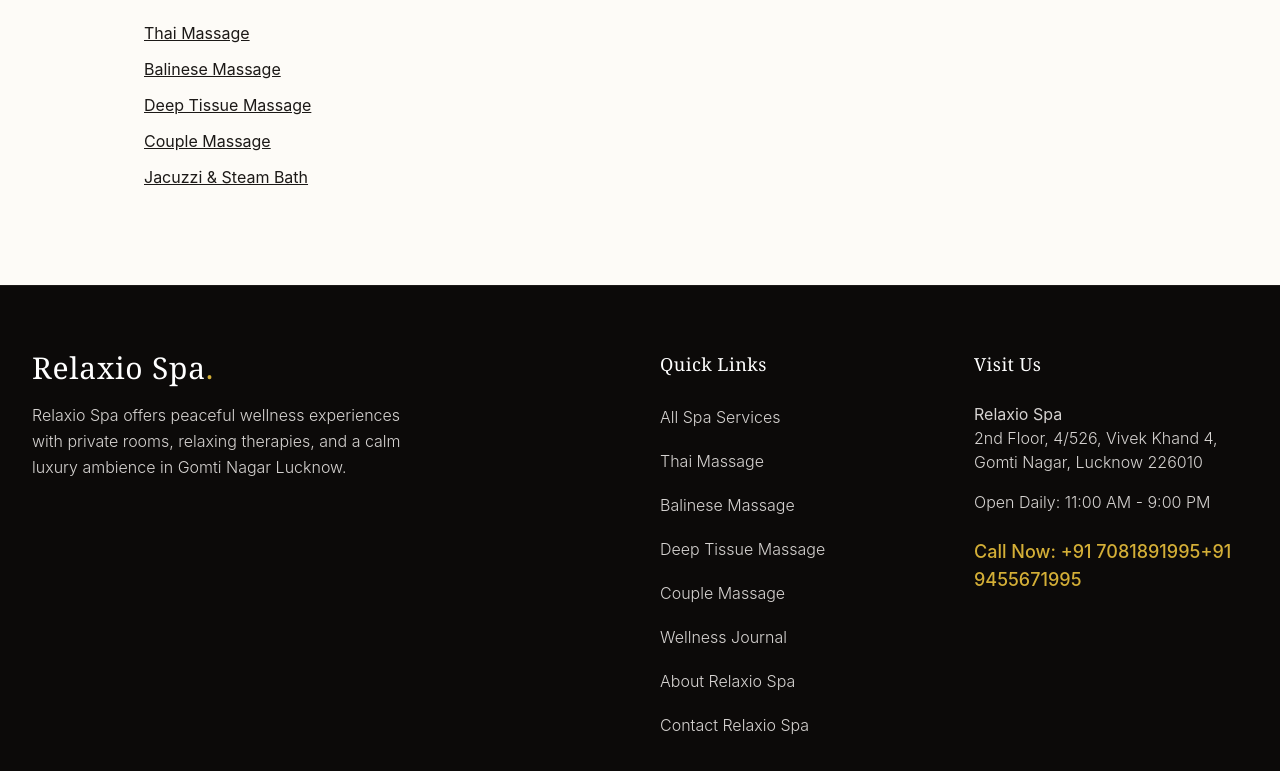
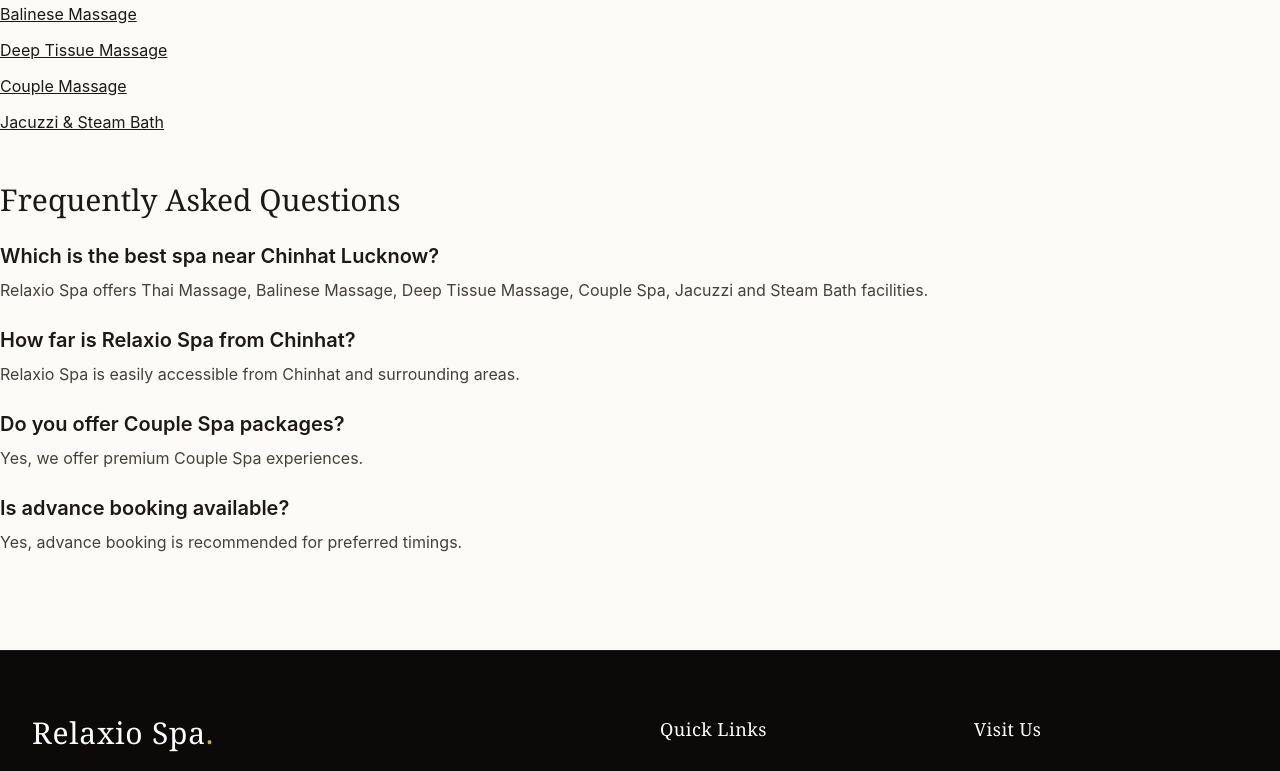
Before and after one commit to verpankaj2025-ops/relaxio-spa-gomti-nagar, a Next.js app: page /spa-in-chinhat-lucknow in a window 1280 px wide. Shown: the part 929-1700 px from the top of the page. Built offline with nearby package versions, Linux system fonts and the light colour scheme; a web font is replaced by a local one.

Commit message:
SEO: Location page FAQ schema

```diff
--- a/app/spa-in-chinhat-lucknow/page.tsx
+++ b/app/spa-in-chinhat-lucknow/page.tsx
@@ -19,8 +19,56 @@
 },
 };
 
+const faqSchema = {
+  "@context": "https://schema.org",
+  "@type": "FAQPage",
+  mainEntity: [
+    {
+      "@type": "Question",
+      name: "Which is the best spa near Chinhat Lucknow?",
+      acceptedAnswer: {
+        "@type": "Answer",
+        text: "Relaxio Spa is a premium wellness destination near Chinhat offering Thai Massage, Balinese Massage, Deep Tissue Massage, Couple Spa, Jacuzzi and Steam Bath facilities."
+      }
+    },
+    {
+      "@type": "Question",
+      name: "How far is Relaxio Spa from Chinhat?",
+      acceptedAnswer: {
+        "@type": "Answer",
+        text: "Relaxio Spa is conveniently accessible from Chinhat and nearby areas."
+      }
+    },
+    {
+      "@type": "Question",
+      name: "Do you offer Couple Spa packages?",
+      acceptedAnswer: {
+        "@type": "Answer",
+        text: "Yes, we offer Couple Spa experiences along with premium wellness therapies."
+      }
+    },
+    {
+      "@type": "Question",
+      name: "Is advance booking available?",
+      acceptedAnswer: {
+        "@type": "Answer",
+        text: "Yes, guests can reserve their preferred time slot in advance."
+      }
+    }
+  ]
+};
+
 export default function SpaChinhatPage() {
-return ( <section className="py-24 bg-[#fdfbf7]"> <div className="max-w-5xl mx-auto px-4">
+return (
+<>
+<script
+  type="application/ld+json"
+  dangerouslySetInnerHTML={{
+    __html: JSON.stringify(faqSchema),
+  }}
+/>
+
+<section className="py-24 bg-[#fdfbf7]">
 
 
     <h1 className="font-serif text-4xl md:text-6xl mb-8">
@@ -94,8 +142,52 @@
       </Link>
     </div>
 
+  <h2 className="font-serif text-3xl mb-6 mt-12">
+  Frequently Asked Questions
+</h2>
+
+<div className="space-y-6">
+  <div>
+    <h3 className="font-semibold text-xl">
+      Which is the best spa near Chinhat Lucknow?
+    </h3>
+    <p className="text-stone-700 mt-2">
+      Relaxio Spa offers Thai Massage, Balinese Massage, Deep Tissue Massage,
+      Couple Spa, Jacuzzi and Steam Bath facilities.
+    </p>
   </div>
+
+  <div>
+    <h3 className="font-semibold text-xl">
+      How far is Relaxio Spa from Chinhat?
+    </h3>
+    <p className="text-stone-700 mt-2">
+      Relaxio Spa is easily accessible from Chinhat and surrounding areas.
+    </p>
+  </div>
+
+  <div>
+    <h3 className="font-semibold text-xl">
+      Do you offer Couple Spa packages?
+    </h3>
+    <p className="text-stone-700 mt-2">
+      Yes, we offer premium Couple Spa experiences.
+    </p>
+  </div>
+
+  <div>
+    <h3 className="font-semibold text-xl">
+      Is advance booking available?
+    </h3>
+    <p className="text-stone-700 mt-2">
+      Yes, advance booking is recommended for preferred timings.
+    </p>
+  </div>
+
+  </div>
+
 </section>
+</>
 
 );
 }
```
